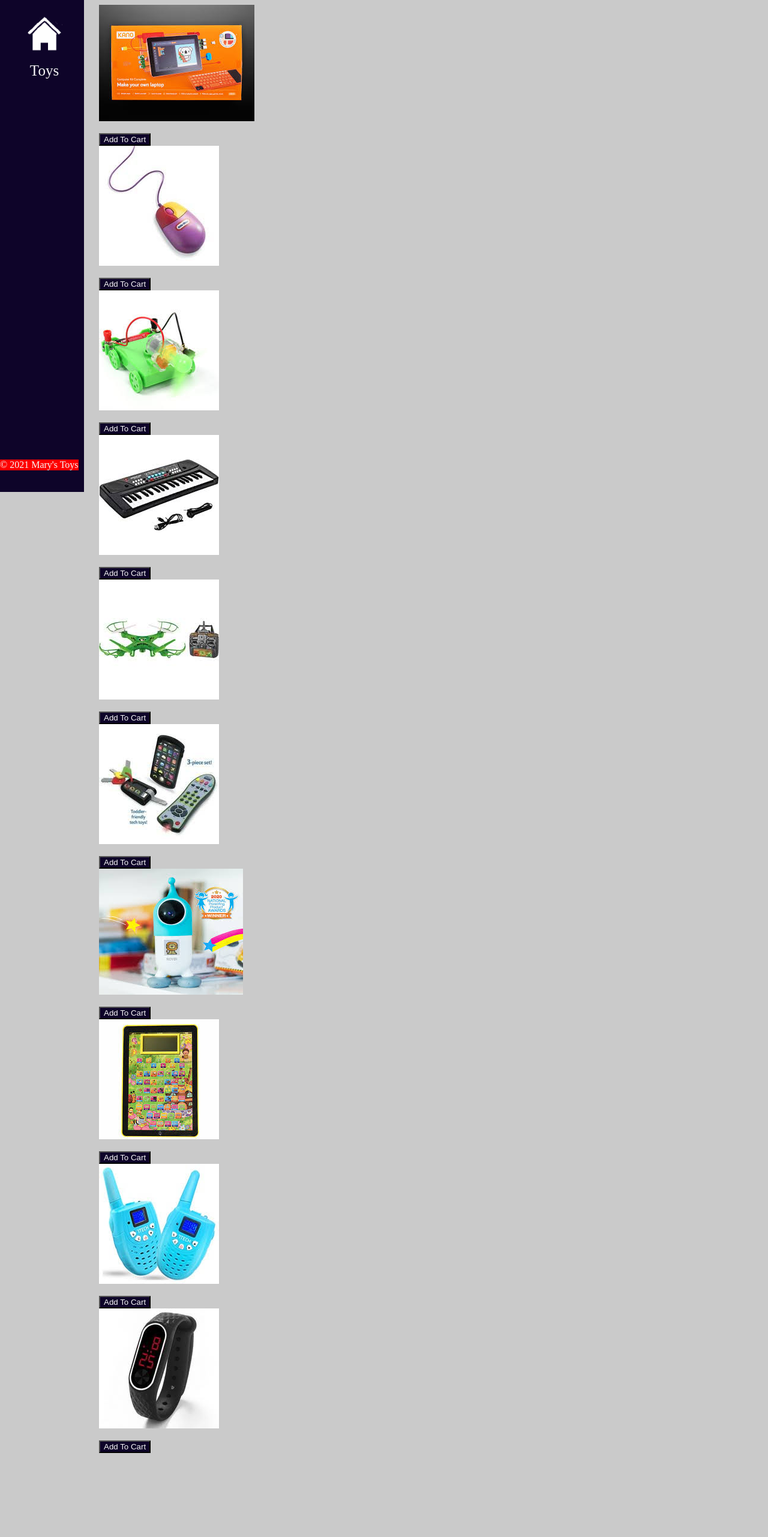
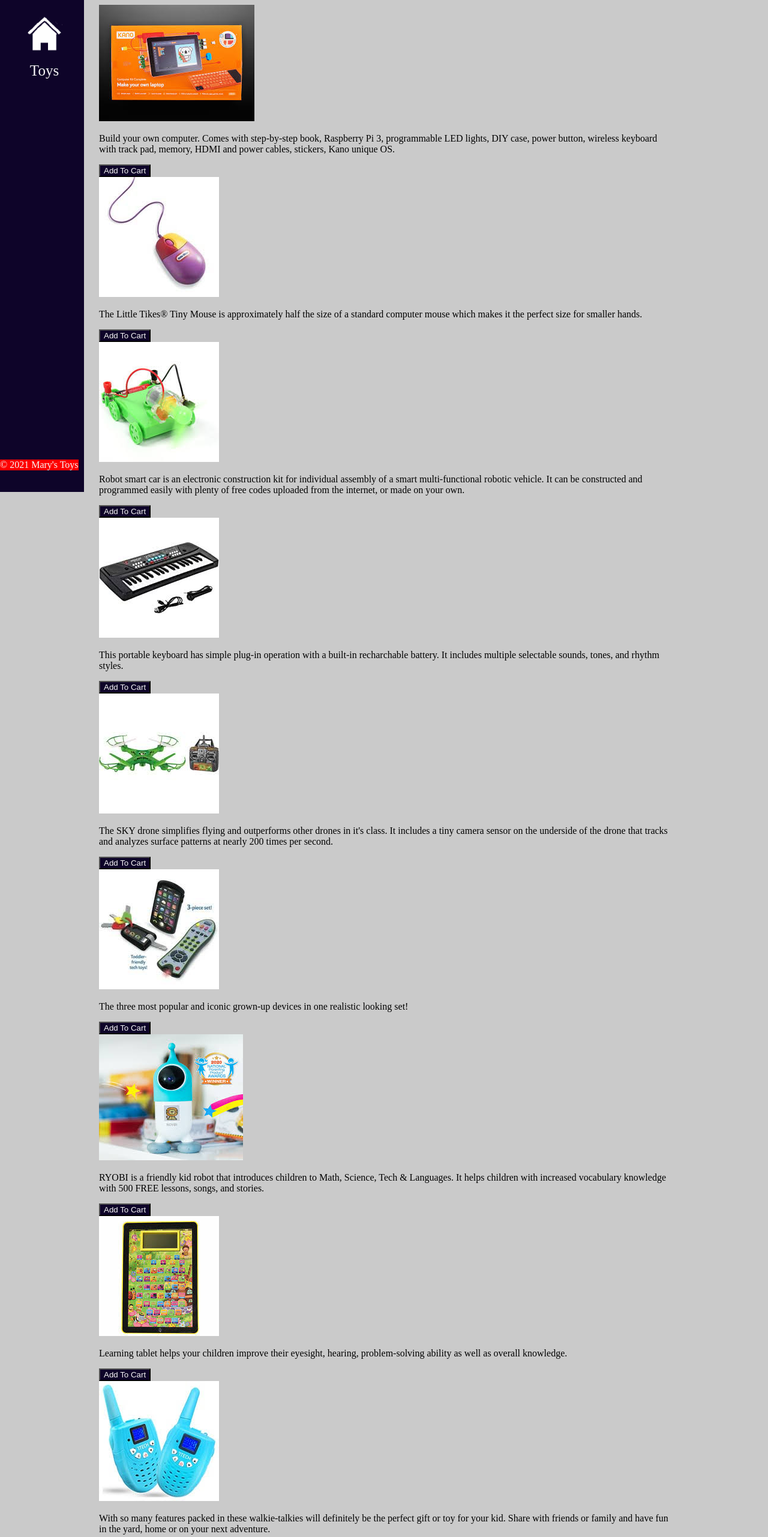
Before and after one commit to perrinedominic/FrontEnd, a plain HTML site: page MarysToys/Source/html/toys.html in a window 1280 px wide. Shown: the top 2562 px of the page at 60% size. Before the commit the page ends 2430 px from the top, so only its background shows below. Drawn offline with Linux system fonts and the light colour scheme; files whose address does not match are found by name.

Commit message:
Added descriptions

```diff
--- a/MarysToys/Source/html/toys.html
+++ b/MarysToys/Source/html/toys.html
@@ -16,63 +16,74 @@
         <p class="footer">© 2021 Mary's Toys</p>
     </div>
 
-    <div class='item'>
-        <img src="../images/laptop.jpg" />
-        <p></p>
+    <div class='laptop'>
+        <img id='laptop' src="../images/laptop.jpg" />
+        <p>Build your own computer.
+            Comes with step-by-step book, Raspberry Pi 3, programmable LED lights, DIY case, power button, wireless keyboard with track pad, memory, HDMI and power cables, stickers, Kano unique OS.
+        </p>
         <button>Add To Cart</button>
     <div>
 
-    <div class='item'>
-        <img src="../images/mouse.jpg" />
-        <p></p>
+    <div class='mouse'>
+        <img id='mouse' src="../images/mouse.jpg" />
+        <p>The Little Tikes® Tiny Mouse is approximately half the size of a standard computer mouse which makes it the perfect size for smaller hands.</p>
         <button>Add To Cart</button>
     <div>
 
-    <div class='item'>
-        <img src="../images/car.jpg" />
-        <p></p>
+    <div class='car'>
+        <img id='car' src="../images/car.jpg" />
+        <p>Robot smart car is an electronic construction kit for individual assembly of a smart multi-functional robotic vehicle.
+          It can be constructed and programmed easily with plenty of free codes uploaded from the internet, or made on your own.</p>
         <button>Add To Cart</button>
     <div>
 
-    <div class=''>
-        <img src="../images/keyboard.jpg" />
-        <p></p>
+    <div class='keyboard'>
+        <img id='keyboard' src="../images/keyboard.jpg" />
+        <p>This portable keyboard has simple plug-in operation with a built-in recharchable battery.
+            It includes multiple selectable sounds, tones, and rhythm styles.
+        </p>
         <button>Add To Cart</button>
     <div>
 
-    <div class=''>
-        <img src="../images/drone.jpg" />
-        <p></p>
+    <div class='drone'>
+        <img id='drone' src="../images/drone.jpg" />
+        <p>The SKY drone simplifies flying and outperforms other drones in it's class.
+            It includes a tiny camera sensor on the underside of the drone that tracks and analyzes surface patterns at nearly 200 times per second.</p>
         <button>Add To Cart</button>
     <div>
 
-    <div class=''>
-        <img src="../images/remote.jpg" />
-        <p></p>
+    <div class='remote'>
+        <img id='remote' src="../images/remote.jpg" />
+        <p>The three most popular and iconic grown-up devices in one realistic looking set!</p>
         <button>Add To Cart</button>
     <div>
 
-    <div class=''>
-        <img src="../images/robot.jpg" />
-        <p></p>
+    <div class='robot'>
+        <img id='robot' src="../images/robot.jpg" />
+        <p>RYOBI is a friendly kid robot that introduces children to Math, Science, Tech & Languages.
+          It helps children with increased vocabulary knowledge with 500 FREE lessons, songs, and stories.
+        </p>
         <button>Add To Cart</button>
     <div>
 
-    <div class=''>
-        <img src="../images/tablet.jpg" />
-        <p></p>
+    <div class='tablet'>
+        <img id='tablet' src="../images/tablet.jpg" />
+        <p>Learning tablet helps your children improve their eyesight, hearing, problem-solving ability as well as overall knowledge.
+        </p>
         <button>Add To Cart</button>
     <div>
 
-    <div class=''>
-        <img src="../images/walkie.jpg" />
-        <p></p>
+    <div class='walkie'>
+        <img id='walkie' src="../images/walkie.jpg" />
+        <p>With so many features packed in these walkie-talkies will definitely be the perfect gift or toy for your kid.
+           Share with friends or family and have fun in the yard, home or on your next adventure.
+        </p>
         <button>Add To Cart</button>
     <div>
 
-    <div class=''>
-        <img src="../images/watch.jpg" />
-        <p></p>
+    <div class='watch'>
+        <img id='watch' src="../images/watch.jpg" />
+        <p>We design this kind watch for children to recognize time, play it by interacting with electronic pet, selfie and voice record and so on, esp for parents to control and remind thier children</p>
         <button>Add To Cart</button>
     <div>
 </body>
```
